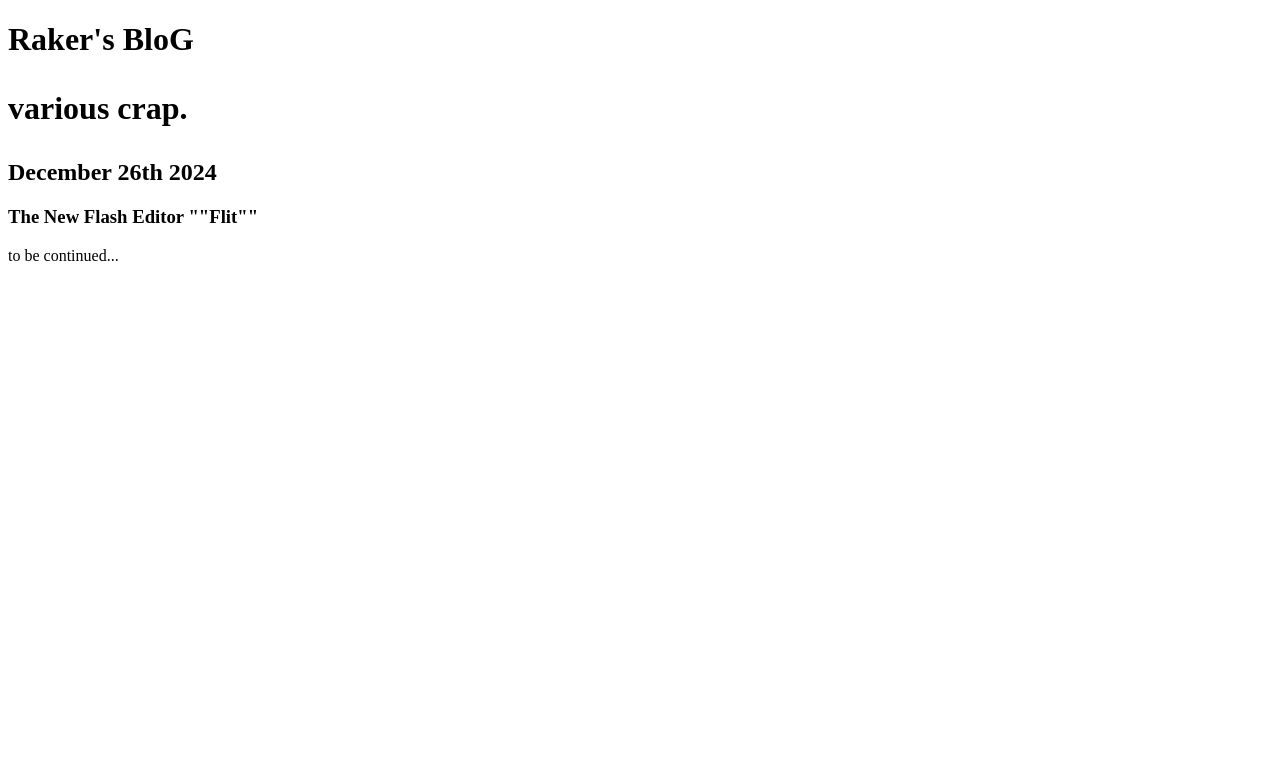
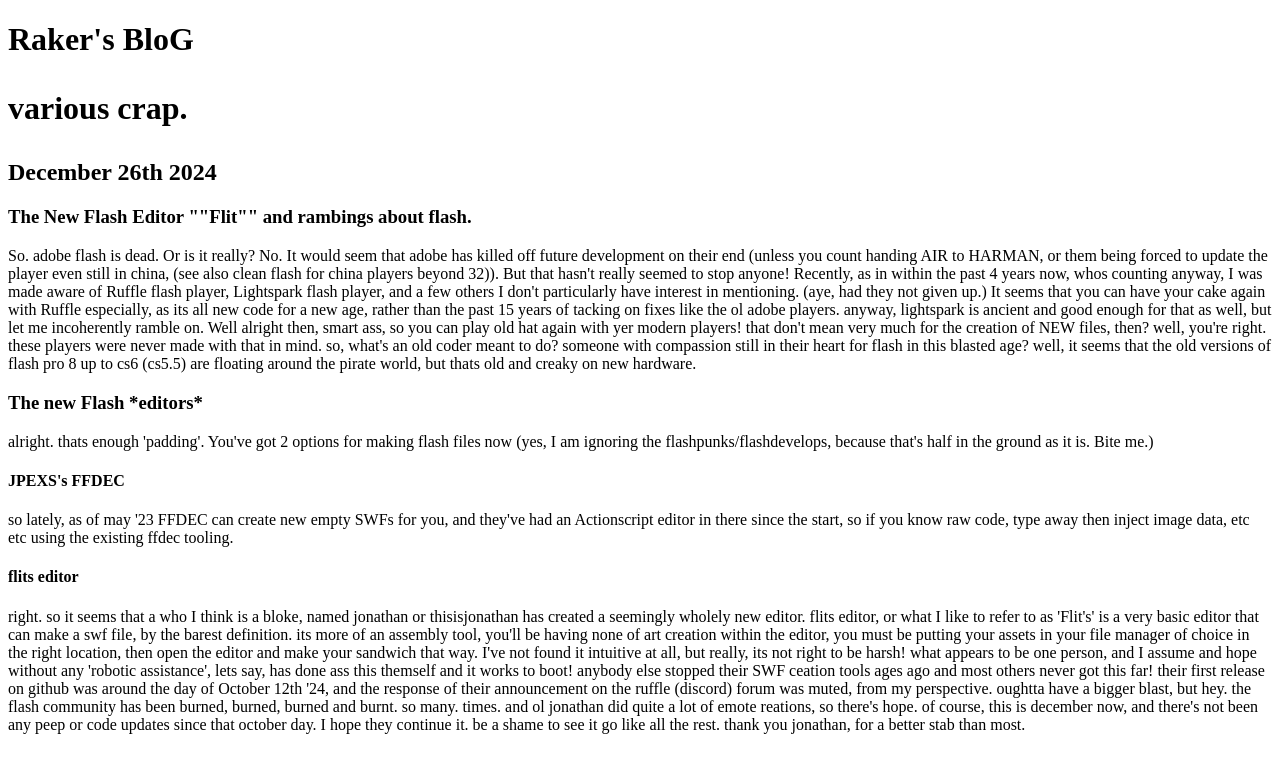
Before and after one commit to Raker77/Raker77.github.io, a plain HTML site: page index.html in a window 1280 px wide. Drawn offline with Linux system fonts and the light colour scheme.

Commit message:
Update index.html
new ps

```diff
--- a/index.html
+++ b/index.html
@@ -4,7 +4,27 @@
 <h1>Raker's BloG<h1>
 <p>various crap.</p>
 <h2>December 26th 2024</h2>
-<h3>The New Flash Editor ""Flit""</h3>
-<p>to be continued...</p>
+<h3>The New Flash Editor ""Flit"" and rambings about flash.</h3>
+<p>So. adobe flash is dead. Or is it really? No. It would seem that adobe has killed off future  development on their end (unless you count handing AIR to HARMAN, or them being forced to update
+the player even still in china, (see also clean flash for china players beyond 32)). But that hasn't really seemed to stop anyone! Recently, as in within the past 4 years now, whos counting anyway,
+I was made aware of Ruffle flash player, Lightspark flash player, and a few others I don't particularly have interest in mentioning. (aye, had they not given up.) It seems that you can have your
+cake again with Ruffle especially, as its all new code for a new age, rather than the past 15 years of tacking on fixes like the ol adobe players. anyway, lightspark is ancient and good enough for
+that as well, but let me incoherently ramble on.
+Well alright then, smart ass, so  you can play old hat again with yer modern players! that don't mean very much for the creation of NEW files, then? well, you're right.
+these players were never made with that in mind. so, what's an old coder meant to do? someone with compassion still in their heart for flash in this blasted age?
+well, it seems that the old versions of flash pro 8 up to cs6 (cs5.5) are floating around the pirate world, but thats old and creaky on new hardware.</p>
+<h3>The new Flash *editors*</h3>
+<p>alright. thats enough 'padding'. You've got 2 options for making flash files now (yes, I am ignoring the flashpunks/flashdevelops, because that's half in the ground as it is. Bite me.)</p>
+<h4> JPEXS's FFDEC</h4>
+<p>so lately, as of may '23 FFDEC can create new empty SWFs for you, and they've had an Actionscript editor in there since the start, so if you know raw code, type away then inject image data, etc etc
+using the existing ffdec tooling. </p>
+<h4> flits editor</h4>
+<p> right. so it seems that a who I think is a bloke, named jonathan or thisisjonathan has created a seemingly wholely new editor. flits editor, or what I like to refer to as 'Flit's' is a very basic
+editor that can make a swf file, by the barest definition. its more of an assembly tool, you'll be having none of art creation within the editor, you must be putting your assets in your file manager
+of choice in the right location, then open the editor and make your sandwich that way. I've not found it intuitive at all, but really, its not right to be harsh! what appears to be one person, and I
+assume and hope without any 'robotic assistance', lets say, has done ass this themself and it works to boot! anybody else stopped their SWF ceation tools ages ago and most others never got this far!
+their first release on github was around the day of October 12th '24, and the response of their announcement on the ruffle (discord) forum was muted, from my perspective. oughtta have a bigger blast,
+but hey. the flash community has been burned, burned, burned and burnt. so many. times. and ol jonathan did quite a lot of emote reations, so there's hope. of course, this is december now, and
+there's not been any peep or code updates since that october day. I hope they continue it. be a shame to see it go like all the rest. thank you jonathan, for a better stab than most.</p>
 </body>
 </html>
```
